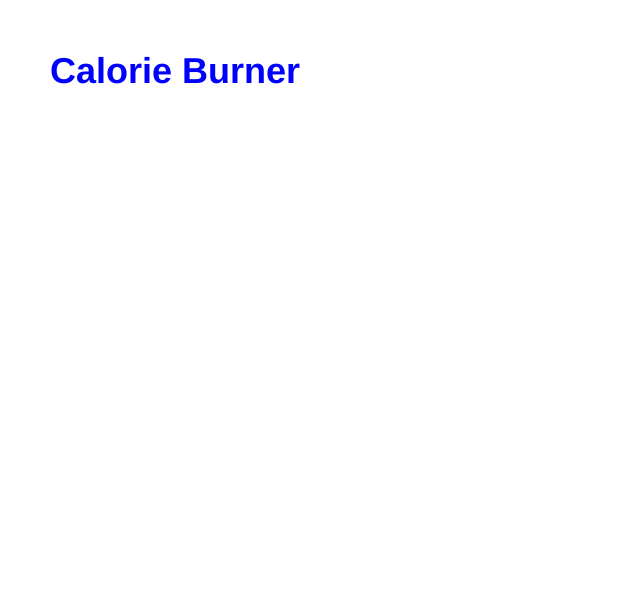
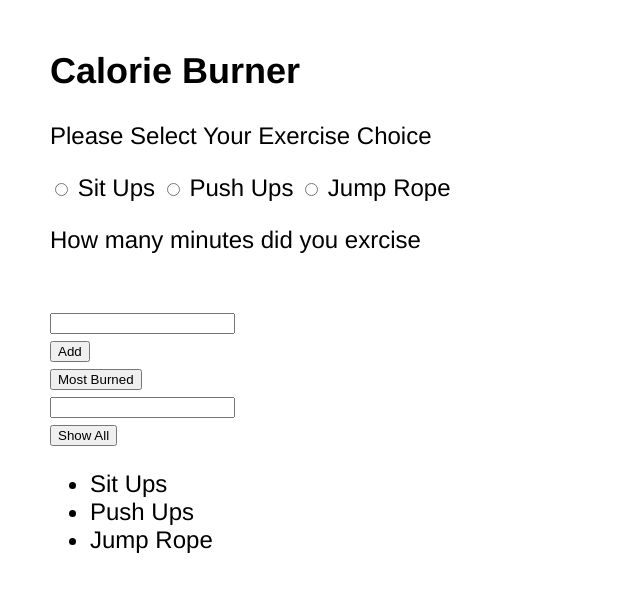
Before and after one commit to kurtfriedrichhotmail/ExercisePrgoram, a plain HTML site: page index.html in a window 1280 px wide. Shown: the whole page, without its empty margins (0-640 px from the left). Drawn offline with Linux system fonts and the light colour scheme.

Commit message:
made changes to html and css file

```diff
--- a/index.html
+++ b/index.html
@@ -9,9 +9,46 @@
 </head>
 <body>
     <h2>Calorie Burner</h2>
+    <p>Please Select Your Exercise Choice</p>
+    <div id = "ExerciseRadio">
+
+<input type = "radio" id ="situps" name="exercise" value="situps" />
+<label for = "situps"> Sit Ups </label>
+
+<input type = "radio" id="pushups" name="exercise" value="pushups" />
+<label type = "pushups"> Push Ups</label>
+
+<input type = "radio" id="jumprope" name="exercise" value="jumprope" />
+<label for = "jumprope" >Jump Rope</label>
+
+        </div>
 
 
+        <div>
+        <p> How many minutes did you exrcise</p><br>
+        <input type="number" value=" " id="TextBox" /><br>
+        <button type="button"  id="minButton">Add</button><br>
 
+
+        </div>
+
+<div>
+    <button type="button"  id="mostBurnedButton">Most Burned</button><br>
+
+     <input type="number" value=" " id="Text4Cal" /><br>
+
+</div>
+<div>
+
+    <button type="button"  id="showAllButton">Show All</button>
+<ul>
+    <li>Sit Ups</li>
+    <li>Push Ups</li>
+    <li>Jump Rope</li>
+  </ul>
+
+
+</div>
 
     <script src="main.js"></script>
 </body>
--- a/site.css
+++ b/site.css
@@ -2,5 +2,5 @@
     margin: 50px;
     font-family: Helvetica, sans-serif;
     font-size: 150%;
-    color:blue;
+    color: black;
 }
```
